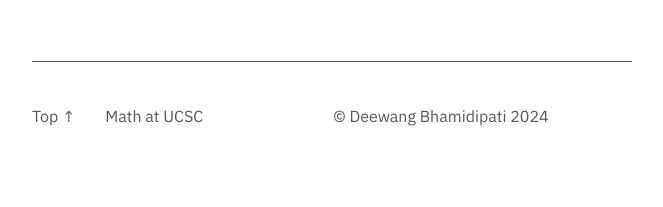
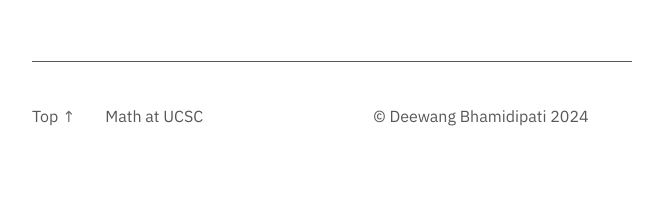
Before and after one commit to junkquill/junkquill.github.io, a Jekyll site: the page built from index.md, in a window 1280 px wide. Shown: the part 702-909 px from the top of the page, without its empty margins (308-971 px from the left). Built offline with Jekyll 4.4.1, drawn with Linux system fonts in a browser that asks for light colours.

Commit message:
Update footer.html

```diff
--- a/_includes/footer.html
+++ b/_includes/footer.html
@@ -1,7 +1,7 @@
 <footer>
 	<a href="#">Top &#8593;</a>
 	<a href="https://www.math.ucsc.edu/index.html" title="Math at UCSC">Math at UCSC</a>
-	<a href="/" style="margin-left:100px">&copy; Deewang Bhamidipati 2024</a>
+	<a href="/" style="margin-left:140px">&copy; Deewang Bhamidipati 2024</a>
 <!-- 	{%- unless page.url == "/" -%}<a href="/" title="Home">Home</a>&nbsp;{%- endunless -%}
 	{%- unless page.url == "/contact" -%}<a href="/contact" title="Contact">Contact</a>&nbsp;{%- endunless -%}
 	{%- unless page.url == "/about" -%}<a href="/rss" title="RSS">RSS&nbsp;</a>{%- endunless -%} -->
```
